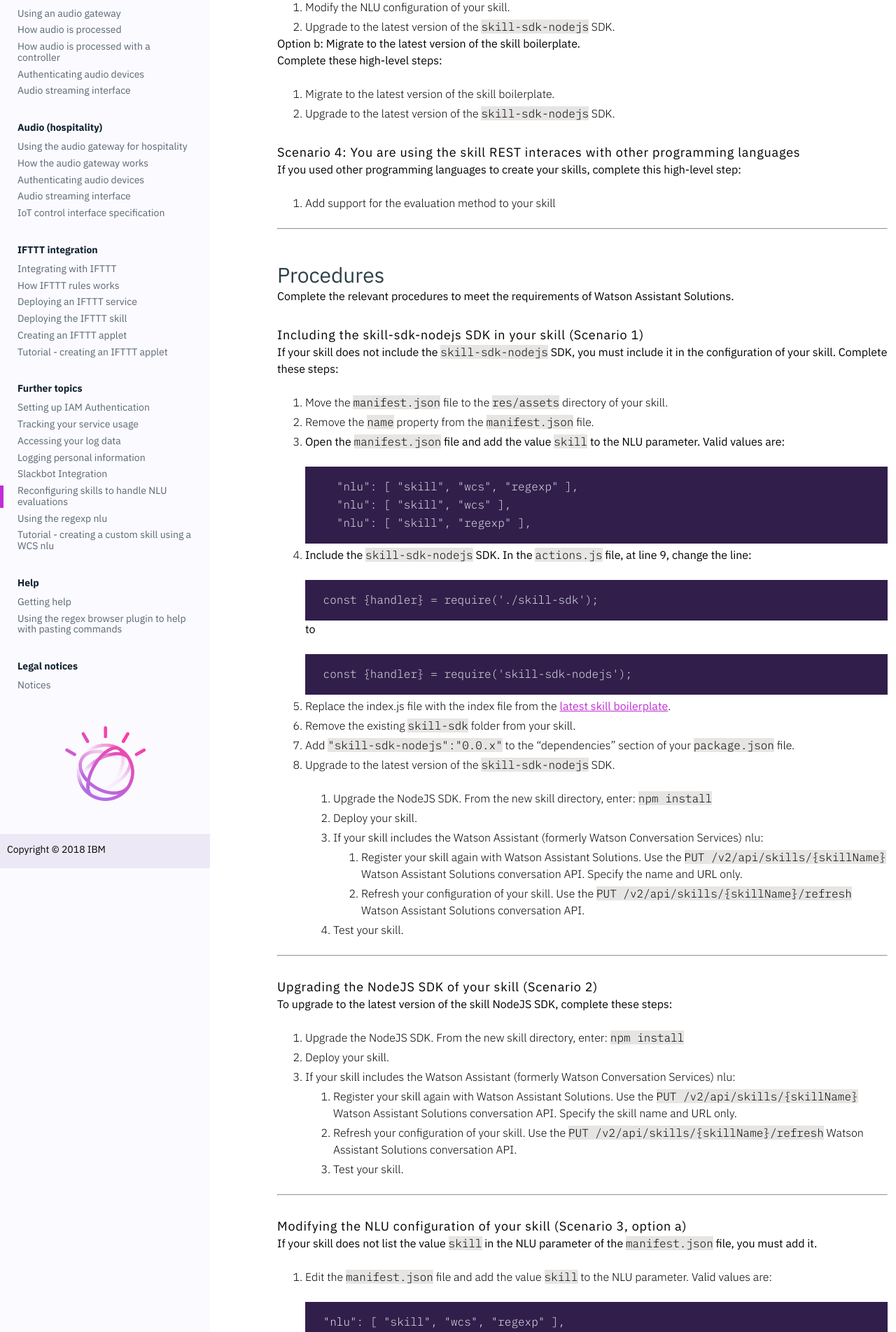
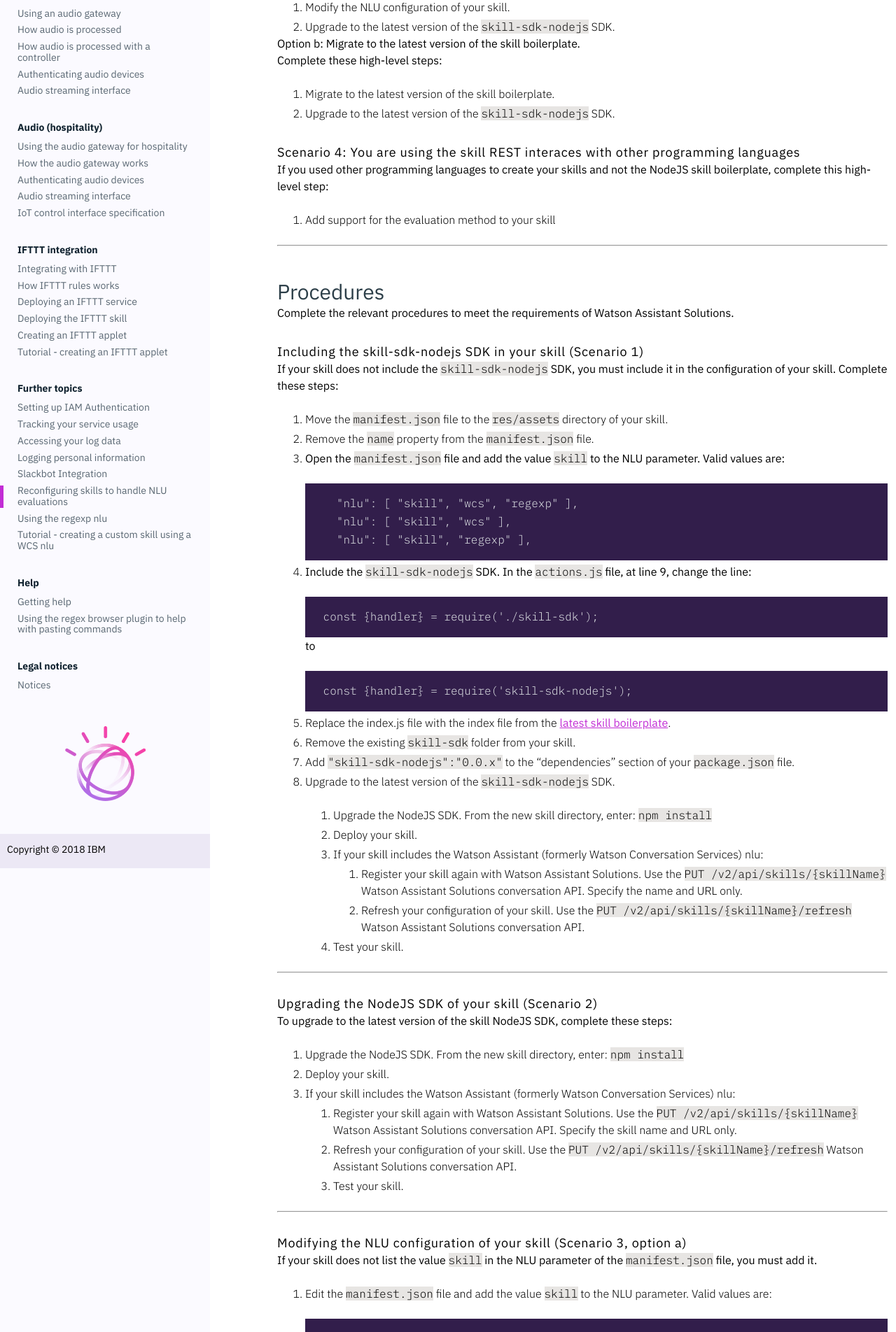
Before and after one commit to Watson-Personal-Assistant/developer, a Jekyll site: the page built from _content/further-topics/reconfigure_skill.md, in a window 1280 px wide. Shown: the part 993-2897 px from the top of the page at 70% size. Built offline with Jekyll 4.4.1, drawn with Linux system fonts in a browser that asks for light colours; some web fonts are replaced.

Commit message:
Update reconfigure_skill.md
Formatting

````diff
--- a/_content/further-topics/reconfigure_skill.md
+++ b/_content/further-topics/reconfigure_skill.md
@@ -39,6 +39,7 @@
 1. Modify the NLU configuration of your skill.
 2. Upgrade to the latest version of the `skill-sdk-nodejs` SDK.
 
+
 Option b: Migrate to the latest version of the skill boilerplate.
 Complete these high-level steps:
 
@@ -47,7 +48,7 @@
 
 #### Scenario 4: You are using the skill REST interaces with other programming languages
 
-If you used other programming languages to create your skills, complete this high-level step:
+If you used other programming languages to create your skills and not the NodeJS skill boilerplate, complete this high-level step:
 1.  Add support for the evaluation method to your skill
 
 ---
@@ -57,6 +58,7 @@
 Complete the relevant procedures to meet the requirements of Watson Assistant Solutions.
 
 #### Including the `skill-sdk-nodejs` SDK in your skill (Scenario 1)
+
 
 If your skill does not include the `skill-sdk-nodejs` SDK, you must include it in the configuration of your skill.
 Complete these steps:
@@ -134,7 +136,6 @@
 3. Open the `manifest.json` file and add the value `skill` to the NLU parameter. Valid values are:
 
   ```JAVASCRIPT
-
     "nlu": [ "skill", "wcs", "regexp" ],
     "nlu": [ "skill", "wcs" ],
     "nlu": [ "skill", "regexp" ],
@@ -197,6 +198,7 @@
 
     ```
 
+
     Evaluation response:
 
 
````
